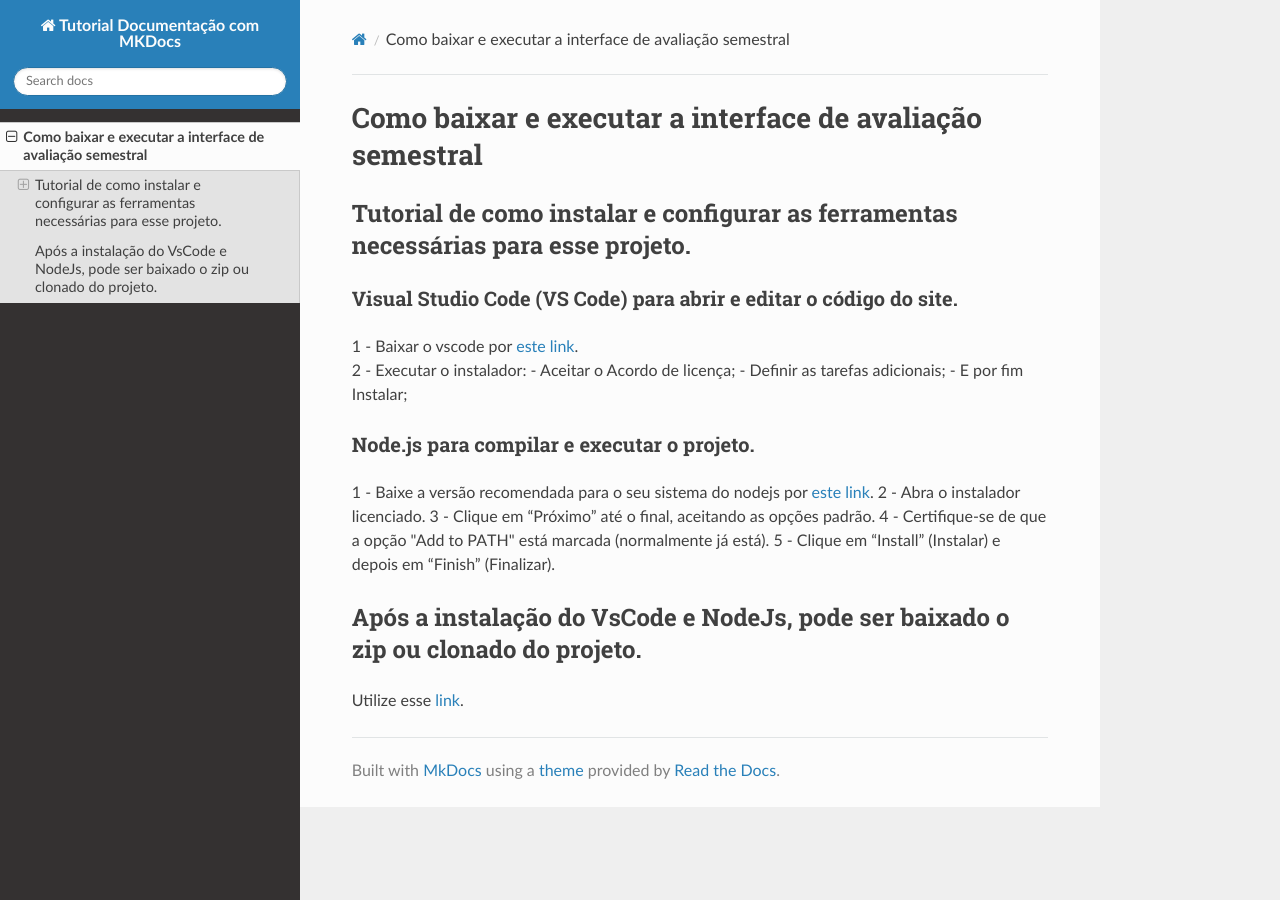
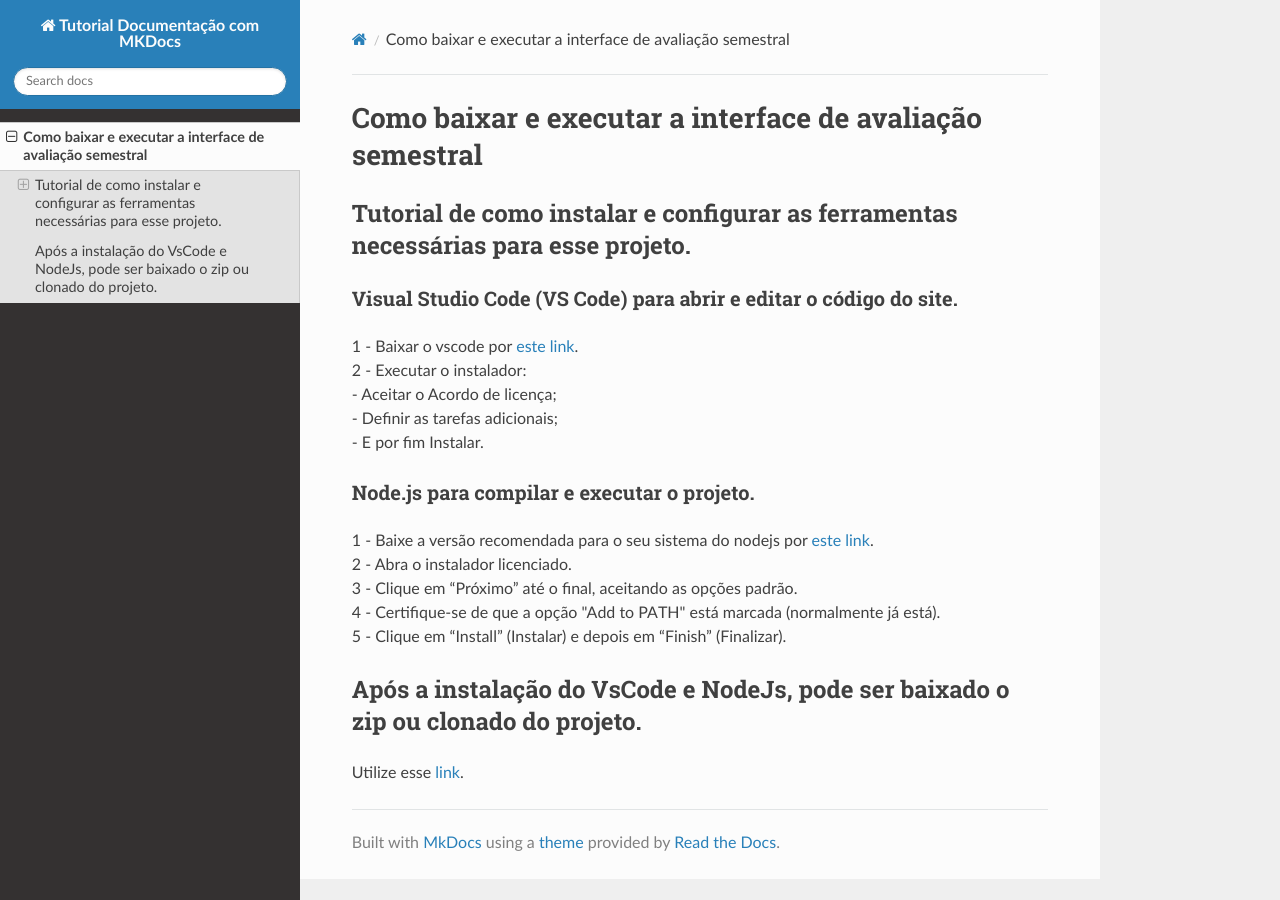
Before and after one commit to CTISM-Prof-Henry/trab-final-tarde-engenharia-da-esperteza, an MkDocs documentation site: the page built from docs/index.md, in a window 1280 px wide. Built offline with MkDocs 1.6.1, drawn with Linux system fonts in a browser that asks for light colours; nearby versions of some CDN libraries.

```diff
--- a/docs/index.md
+++ b/docs/index.md
@@ -3,18 +3,20 @@
 ## Tutorial de como instalar e configurar as ferramentas necessárias para esse projeto.
 
 ### Visual Studio Code (VS Code) para abrir e editar o código do site.
-1 -  Baixar o vscode por [este link](https://code.visualstudio.com/download).<br>
-2 -  Executar o instalador:
-      - Aceitar o Acordo de licença;
-      - Definir as tarefas adicionais;
-      - E por fim Instalar;
+
+1 - Baixar o vscode por [este link](https://code.visualstudio.com/download).
+2 - Executar o instalador:
+- Aceitar o Acordo de licença;
+- Definir as tarefas adicionais;
+- E por fim Instalar.
 
 ### Node.js para compilar e executar o projeto.
- 1 - Baixe a versão recomendada para o seu sistema do nodejs por [este link](https://nodejs.org/pt/download).
- 2 - Abra o instalador licenciado.
- 3 - Clique em “Próximo” até o final, aceitando as opções padrão.
- 4 - Certifique-se de que a opção "Add to PATH" está marcada (normalmente já está).
- 5 - Clique em “Install” (Instalar) e depois em “Finish” (Finalizar).
+
+1 - Baixe a versão recomendada para o seu sistema do nodejs por [este link](https://nodejs.org/pt/download).
+2 - Abra o instalador licenciado.
+3 - Clique em “Próximo” até o final, aceitando as opções padrão.
+4 - Certifique-se de que a opção "Add to PATH" está marcada (normalmente já está).
+5 - Clique em “Install” (Instalar) e depois em “Finish” (Finalizar).
 
 ## Após a instalação do VsCode e NodeJs, pode ser baixado o zip ou clonado do projeto.
 
```
